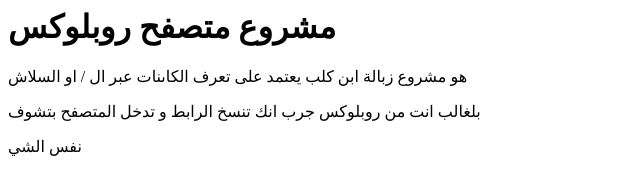
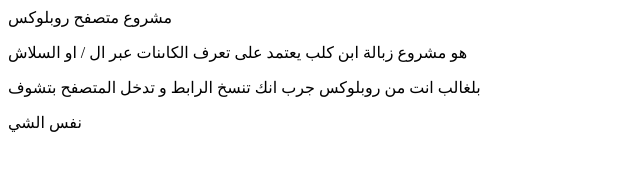
Before and after one commit to mhode97/Roblox-Browser, a plain HTML site: page index.htm in a window 1280 px wide. Shown: the whole page, without its empty margins (0-640 px from the left). Drawn offline with Linux system fonts and the light colour scheme.

Commit message:
Update index.htm

```diff
--- a/index.htm
+++ b/index.htm
@@ -1,4 +1,4 @@
-<h1>مشروع متصفح روبلوكس </h1>
+<p> مشروع متصفح روبلوكس </p>
 <p>هو مشروع زبالة ابن كلب يعتمد على تعرف الكاىنات عبر ال / او السلاش </p>
 <p>بلغالب انت من روبلوكس جرب انك تنسخ الرابط و تدخل المتصفح بتشوف </p>
 <p>نفس الشي </p>
```
